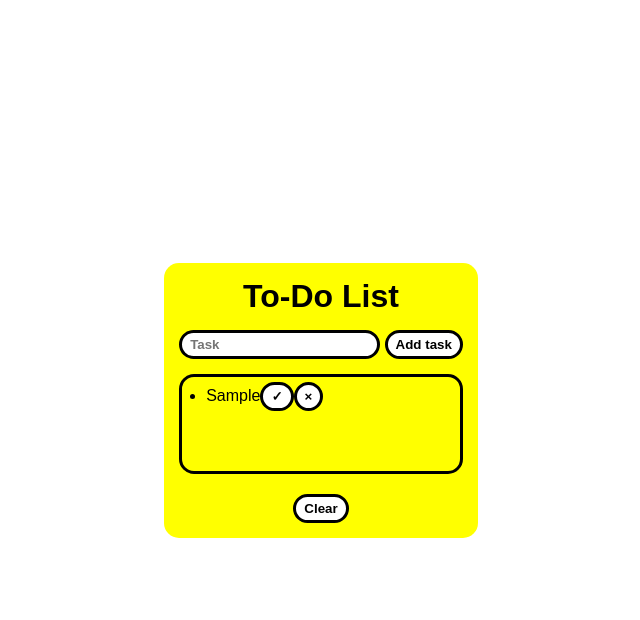
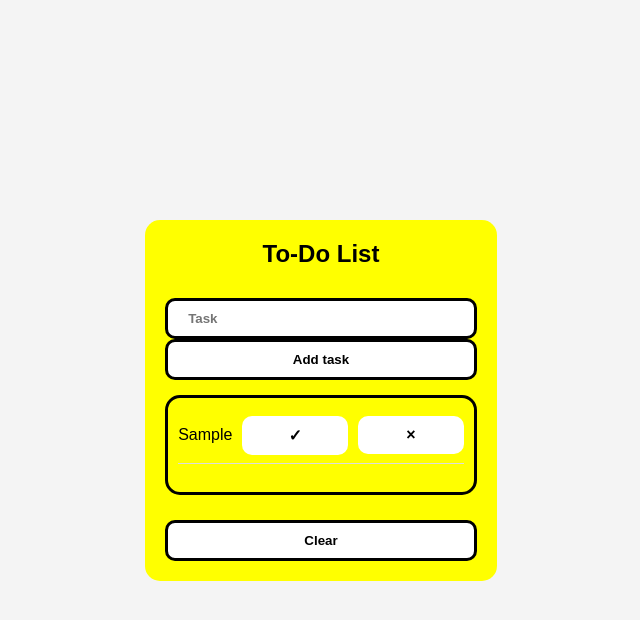
Before and after one commit to aboba6669/chpoker, a plain HTML site: page index.html in a window 1280 px wide. Both pictures are taken after typing "Sample" into the empty fields and a click on the button "Add task". Shown: the whole page, without its empty margins (319-959 px from the left). Drawn offline with Linux system fonts and the light colour scheme.

Commit message:
style.css

```diff
--- a/style.css
+++ b/style.css
@@ -1,52 +1,128 @@
+ /* Сброс стилей по умолчанию */
 * {
     margin: 0;
     padding: 0;
     box-sizing: border-box;
 }
+
+/* Основной фон и настройка контейнера */
 html, body {
     height: 100%;
     font-family: Arial, Helvetica, sans-serif;
     display: flex;
     justify-content: center;
     align-items: center;
+    background-color: #f4f4f4; /* Добавлен светлый фон */
 }
+
 #d1 {
     display: flex;
     flex-direction: column;
     align-items: center;
     background-color: yellow;
-    padding: 15px;
+    padding: 20px;
     border-radius: 15px;
+    gap: 15px; /* Равномерные отступы между элементами */
+    width: 100%;
+    max-width: 400px; /* Максимальная ширина для крупных экранов */
 }
-button {
+
+/* Стили для кнопок и ввода */
+input, button {
     background-color: white;
-    padding: 4px 8px;
-    border-radius: 15px;
+    padding: 10px;
+    border-radius: 10px;
     border: 3px solid black;
     font-weight: 700;
+    width: 100%; /* Ширина 100% для адаптации */
+    max-width: 350px; /* Максимальная ширина для кнопок и поля ввода */
 }
+
 input {
-    background-color: white;
-    padding: 4px 8px;
-    border-radius: 15px;
-    border: 3px solid black;
-    font-weight: 700;
+    padding: 10px 20px; /* Увеличенные отступы для поля ввода */
 }
+
+button {
+    cursor: pointer;
+    transition: background-color 0.3s ease;
+}
+
+button:hover {
+    background-color: #f0f0f0; /* Лёгкое изменение фона при наведении */
+}
+
 #b2 {
-    margin-top: 20px;
+    margin-top: 10px;
 }
+
 h1 {
     margin-bottom: 15px;
+    font-size: 24px;
 }
-#d3{
+
+/* Стиль контейнера для списка задач */
+#d3 {
     width: 100%;
     border: 3px solid black;
     border-radius: 15px;
     min-height: 100px;
-    margin-top: 15px;
-    padding: 5px 24px;
+    max-height: 300px; /* Максимальная высота для прокрутки */
+    overflow-y: auto; /* Прокрутка, если задач много */
+    padding: 10px;
     box-sizing: border-box;
 }
-.li1 {
-    font-weight: 700;
+
+/* Стили для списка и задач */
+ul {
+    list-style-type: none; /* Убираем маркеры списка */
+    padding: 0;
 }
+
+li {
+    display: flex;
+    justify-content: space-between;
+    align-items: center;
+    padding: 8px 0;
+    border-bottom: 1px solid #ddd; /* Разделение задач */
+}
+
+li:hover {
+    background-color: #f9f9f9; /* Лёгкое выделение при наведении */
+}
+
+.check-btn, .delete-btn {
+    background-color: white;
+    border: none;
+    font-size: 16px;
+    cursor: pointer;
+    margin-left: 10px;
+}
+
+.check-btn:hover {
+    color: green;
+}
+
+.delete-btn:hover {
+    color: red;
+}
+
+/* Стили для завершённых задач */
+.completed {
+    text-decoration: line-through;
+    color: gray;
+}
+
+/* Адаптация для мобильных устройств */
+@media (max-width: 600px) {
+    #d1 {
+        padding: 15px;
+    }
+
+    input, button {
+        max-width: 100%; /* На мобильных устройствах ширина полей ввода и кнопок будет занимать 100% */
+    }
+
+    #d3 {
+        padding: 5px;
+    }
+}
```
